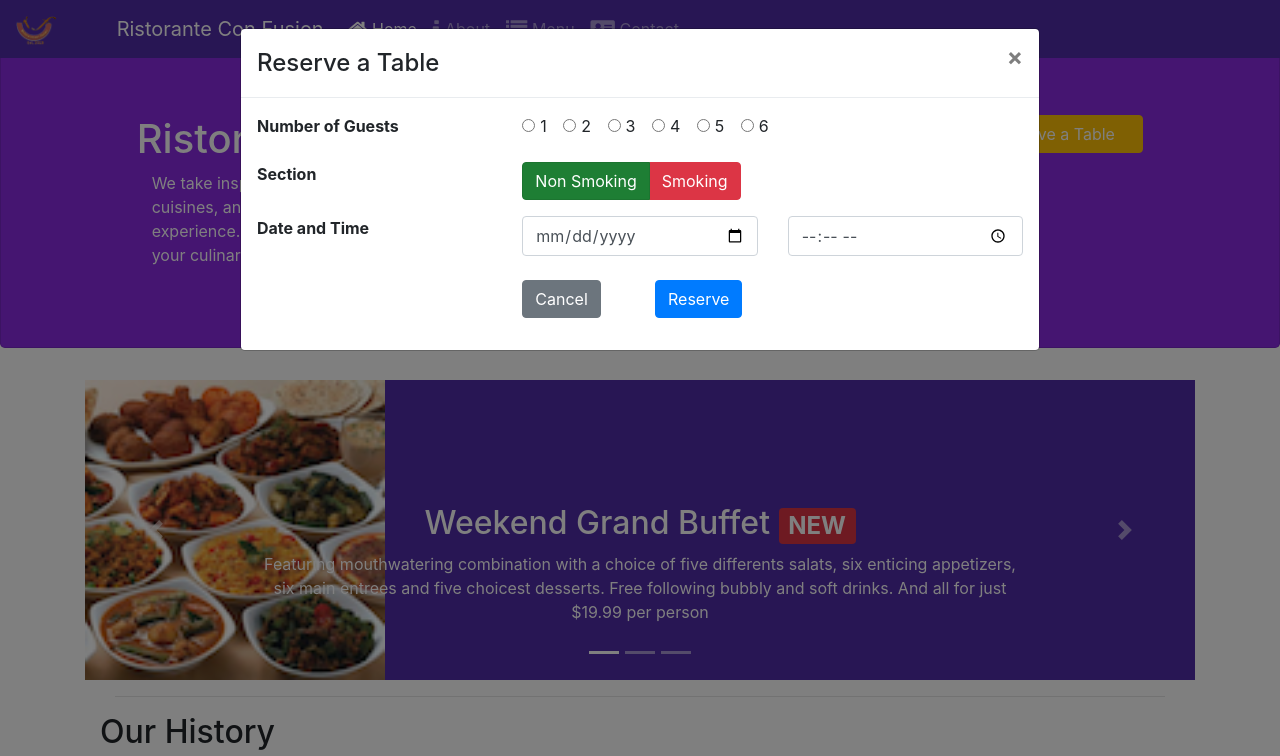
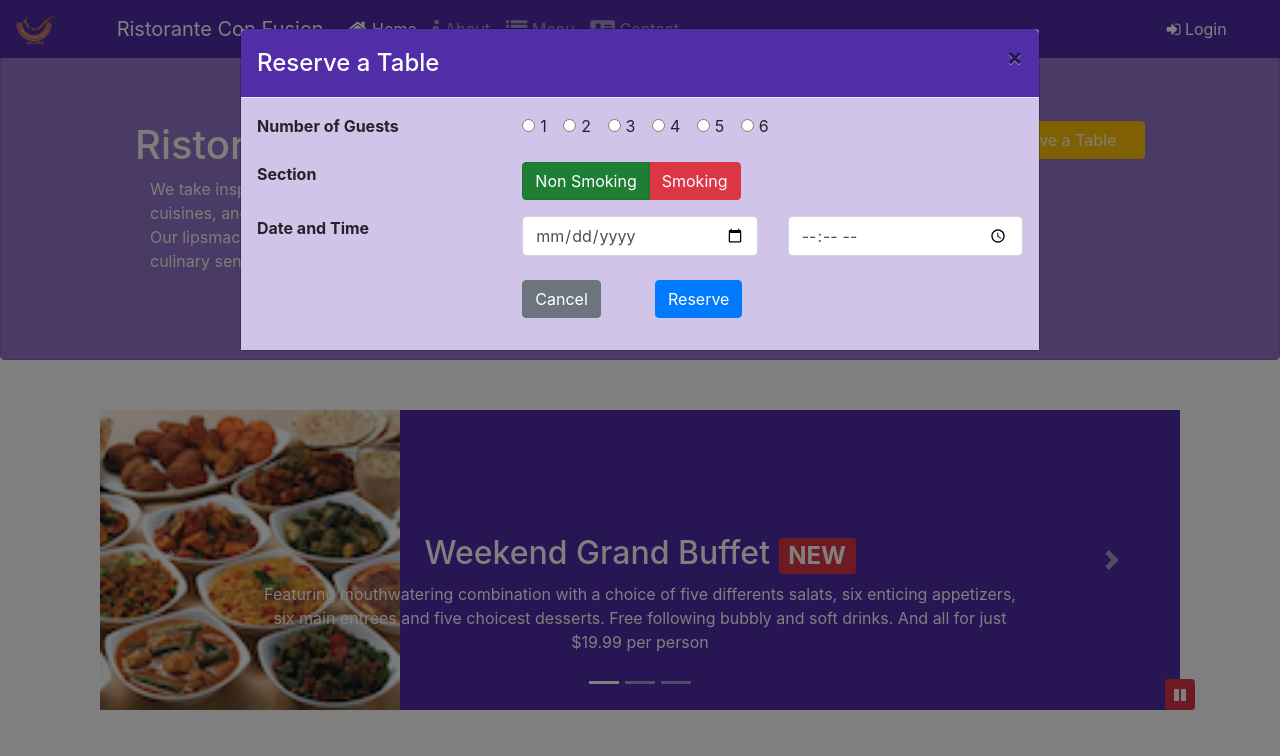
Before and after one commit to Farithul/CoruserUIBootstrap4, a website: page index.html in a window 1280 px wide. Both pictures are taken after a click on the link "Reserve a Table". Shown: the top 756 px of the page. Drawn offline with nearby package versions, Linux system fonts and the light colour scheme.

Commit message:
Assignment4

```diff
--- /dev/null
+++ b/css/styles.scss
@@ -0,0 +1,85 @@
+$lt-gray: #ddd;
+$background-dark: #512DA8;
+$background-light: #9575CD;
+$background-pale: #D1C4E9;
+
+// Height variables
+$carousel-item-height: 300px;
+
+@mixin zero-margin($pad-up-dn, $pad-left-right) {
+	margin:0px auto;
+	padding: $pad-up-dn $pad-left-right;
+}
+.row-header{
+    @include zero-margin(0px,0px);
+}
+
+.row-content {
+    @include zero-margin(50px,0px);
+    border-bottom: 1px ridge;
+    min-height:400px;
+}
+
+.footer{
+    background-color: $background-pale;
+    @include zero-margin(20px, 0px);
+}
+
+.jumbotron {
+    @include zero-margin(70px,30px);
+    background: $background-light ;
+    color:floralwhite;
+}
+
+address{
+    font-size:80%;
+    margin:0px;
+    color:#0f0f0f;
+}
+
+body{
+    padding:50px 0px 0px 0px;
+    z-index:0;
+}
+
+.navbar-dark {
+     background-color: $background-dark;
+}
+.tab-content {
+    border-left: 1px solid $lt-gray;
+    border-right: 1px solid $lt-gray;
+    border-bottom: 1px solid $lt-gray;
+    padding: 10px;
+}
+.carousel {
+    background:$background-dark;
+
+    .carousel-item {
+        height: $carousel-item-height;
+        img {
+            position: absolute;
+            top: 0;
+            left: 0;
+            min-height: 300px;
+        }
+    }
+}
+
+#carouselButton {
+    right:0px;
+    position: absolute;
+    bottom: 0px;
+    z-index: 1;
+}
+
+.modal-header{
+
+    background-color: #512DA8;
+    color: white;
+    }
+
+    .modal-body{
+
+      background-color:#D1C4E9 ;
+
+      }
--- a/index.html
+++ b/index.html
@@ -12,9 +12,9 @@
 
     <!-- Bootstrap CSS -->
     <link rel="stylesheet" href="node_modules/bootstrap/dist/css/bootstrap.min.css">
-    <link rel="stylesheet" href="node_modules/font-awesome/css/font-awesome.min.css">
-    <link rel="stylesheet" href="node_modules/bootstrap-social/bootstrap-social.css">
-    <link rel="stylesheet" href="/style.css">
+    <link rel="stylesheet" type="text/css" href="node_modules/font-awesome/css/font-awesome.min.css">
+    <link rel="stylesheet" type="text/html" href="node_modules/bootstrap-social/bootstrap-social.css">
+    <link rel="stylesheet"  href="css/styles.css">
 </head>
 
 <body>
@@ -32,7 +32,10 @@
                     <li class="nav-item"><a class="nav-link" href="./aboutus.html"><span class="fa fa-info fa-lg"></span> About</a></li>
                     <li class="nav-item"><a class="nav-link" href="#"><span class="fa fa-list fa-lg"></span> Menu</a></li>
                     <li class="nav-item"><a class="nav-link" href="./contactus.html"><span class="fa fa-address-card fa-lg"></span> Contact</a></li>
+
                 </ul>
+                <a id="btn_login" style="color: white"><span class="fa fa-sign-in"></span> Login</a>
+
             </div>
         </div>
     </nav>
@@ -56,7 +59,8 @@
 
        <div class="col-sm-2">
 
-        <a  class="btn btn-block btn-warning" data-toggle="modal" data-target="#myModal">Reserve a Table</a>
+        <a class="btn btn-block btn-warning" id="btn_reverse" >Reserve a Table</a>
+
     </div>
         </div>
 
@@ -122,6 +126,12 @@
                 <a class="carousel-control-next" href="#mycarousel" role="button" data-slide="next">
                     <span class="carousel-control-next-icon"></span>
                 </a>
+                <div class="btn-group" id="carouselButton">
+                    <button class="btn btn-danger btn-sm" id="carouselButton">
+                        <span id="carousel-button-icon" class="fa fa-pause"></span>
+                    </button>
+                </div>
+
              </div>
         </div>
 
@@ -210,7 +220,7 @@
         </div>
 <hr>
  <!-- The Modal -->
- <div class="modal" id="myModal">
+ <div class="modal" id="modal_reverse">
     <div class="modal-dialog modal-lg">
       <div class="modal-content">
 
@@ -290,6 +300,47 @@
         </div>
 
       </div>
+    </div>
+  </div>
+
+  <!-- The Modal -->
+ <div class="modal" id="modal_login">
+    <div class="modal-dialog modal-lg">
+      <div class="modal-content">
+
+        <!-- Modal Header -->
+        <div class="modal-header">
+          <h4 class="modal-title">Login</h4>
+          <button type="button" class="close" data-dismiss="modal">&times;</button>
+        </div>
+
+        <!-- Modal body -->
+        <div class="modal-body">
+            <form>
+                <div class="form-row">
+                    <div class="form-group col-sm-4">
+                            <label class="sr-only" for="exampleInputEmail3">Email address</label>
+                            <input type="email" class="form-control form-control-sm mr-1" id="exampleInputEmail3" placeholder="Enter email">
+                    </div>
+                    <div class="form-group col-sm-4">
+                        <label class="sr-only" for="exampleInputPassword3">Password</label>
+                        <input type="password" class="form-control form-control-sm mr-1" id="exampleInputPassword3" placeholder="Password">
+                    </div>
+                    <div class="col-sm-auto">
+                        <div class="form-check">
+                            <input class="form-check-input" type="checkbox">
+                            <label class="form-check-label"> Remember me
+                            </label>
+                        </div>
+                    </div>
+                </div>
+                <div class="form-row">
+                    <button type="button" class="btn btn-secondary btn-sm ml-auto" data-dismiss="modal">Cancel</button>
+                    <button type="submit" class="btn btn-primary btn-sm ml-1">Sign in</button>
+                </div>
+            </form>
+        </div>
+             </div>
     </div>
   </div>
 
@@ -379,6 +430,39 @@
  <script src="node_modules/jquery/dist/jquery.slim.min.js"></script>
  <script src="node_modules/popper.js/dist/umd/popper.min.js"></script>
  <script src="node_modules/bootstrap/dist/js/bootstrap.min.js"></script>
+ <script>
+    $(document).ready(function(){
+       $("#mycarousel").carousel( { interval: 2000 } );
+
+        $("#btn_reverse").click(function(){
+        $('#modal_reverse').modal('toggle');
+        $('#modal_reverse').modal('show');
+       });
+
+
+       $("#btn_login").click(function(){
+        $('#modal_login').modal('toggle');
+        $('#modal_login').modal('show');
+       });
+
+        $("#carouselButton").click(function(){
+
+                if ($("#carouselButton").children("span").hasClass('fa-pause')) {
+                    alert('1')
+                    $("#mycarousel").carousel('pause');
+                    $("#carouselButton").children("span").removeClass('fa-pause');
+                    $("#carouselButton").children("span").addClass('fa-play');
+                }
+                else if ($("#carouselButton").children("span").hasClass('fa-play')){
+                    alert('1')
+                    $("#mycarousel").carousel('cycle');
+                    $("#carouselButton").children("span").removeClass('fa-play');
+                    $("#carouselButton").children("span").addClass('fa-pause');
+                }
+            });
+    });
+</script>
+
 </body>
 
 </html>
--- a/package.json
+++ b/package.json
@@ -6,7 +6,8 @@
   "scripts": {
     "start": "npm run lite",
     "test": "echo \"Error: no test specified\" && exit 1",
-    "lite": "lite-server"
+    "lite": "lite-server",
+    "scss": "node-sass -o css/ css/"
   },
   "author": "",
   "license": "ISC",
@@ -17,12 +18,11 @@
     "bootstrap": "^4.0.0",
     "font-awesome": "^4.7.0",
     "jquery": "^3.3.1",
+    "node-sass": "^7.0.1",
     "popper.js": "^1.12.9"
   },
   "repository": {
     "type": "git",
     "url": "git+ssh://github.com/Farithul/CoruseraBootstrap4.git"
-
   }
-
 }
--- /dev/null
+++ b/style-old.css
@@ -0,0 +1,36 @@
+body{
+    padding:50px 0px 0px 0px;
+    z-index:0;
+}
+
+.navbar-dark {
+     background-color: #512DA8;
+}
+
+
+
+#jumbotron{
+    background-color:blueviolet;
+    color: white;
+}
+
+.carousel {
+    background:#512DA8;
+}
+
+.carousel-item {
+  height: 300px;
+}
+
+.carousel-item img {
+    position: absolute;
+    top: 0;
+    left: 0;
+    min-height: 300px;
+}
+#carouselButton {
+    right:0px;
+    position: absolute;
+    bottom: 0px;
+    z-index: 1;
+}
--- /dev/null
+++ b/style.scss
@@ -0,0 +1,73 @@
+$lt-gray: #ddd;
+$background-dark: red;
+$background-light: #9575CD;
+$background-pale: #D1C4E9;
+
+// Height variables
+$carousel-item-height: 300px;
+
+@mixin zero-margin($pad-up-dn, $pad-left-right) {
+	margin:0px auto;
+	padding: $pad-up-dn $pad-left-right;
+}
+.row-header{
+    @include zero-margin(0px,0px);
+}
+
+.row-content {
+    @include zero-margin(50px,0px);
+    border-bottom: 1px ridge;
+    min-height:400px;
+}
+
+.footer{
+    background-color: $background-pale;
+    @include zero-margin(20px, 0px);
+}
+
+.jumbotron {
+    @include zero-margin(70px,30px);
+    background: $background-light ;
+    color:floralwhite;
+}
+
+address{
+    font-size:80%;
+    margin:0px;
+    color:#0f0f0f;
+}
+
+body{
+    padding:50px 0px 0px 0px;
+    z-index:0;
+}
+
+.navbar-dark {
+     background-color: $background-dark;
+}
+.tab-content {
+    border-left: 1px solid $lt-gray;
+    border-right: 1px solid $lt-gray;
+    border-bottom: 1px solid $lt-gray;
+    padding: 10px;
+}
+.carousel {
+    background:$background-dark;
+
+    .carousel-item {
+        height: $carousel-item-height;
+        img {
+            position: absolute;
+            top: 0;
+            left: 0;
+            min-height: 300px;
+        }
+    }
+}
+
+#carouselButton {
+    right:0px;
+    position: absolute;
+    bottom: 0px;
+    z-index: 1;
+}
```
Also changed, not shown: css/styles.css (added), style.css (deleted), 2 other files.
